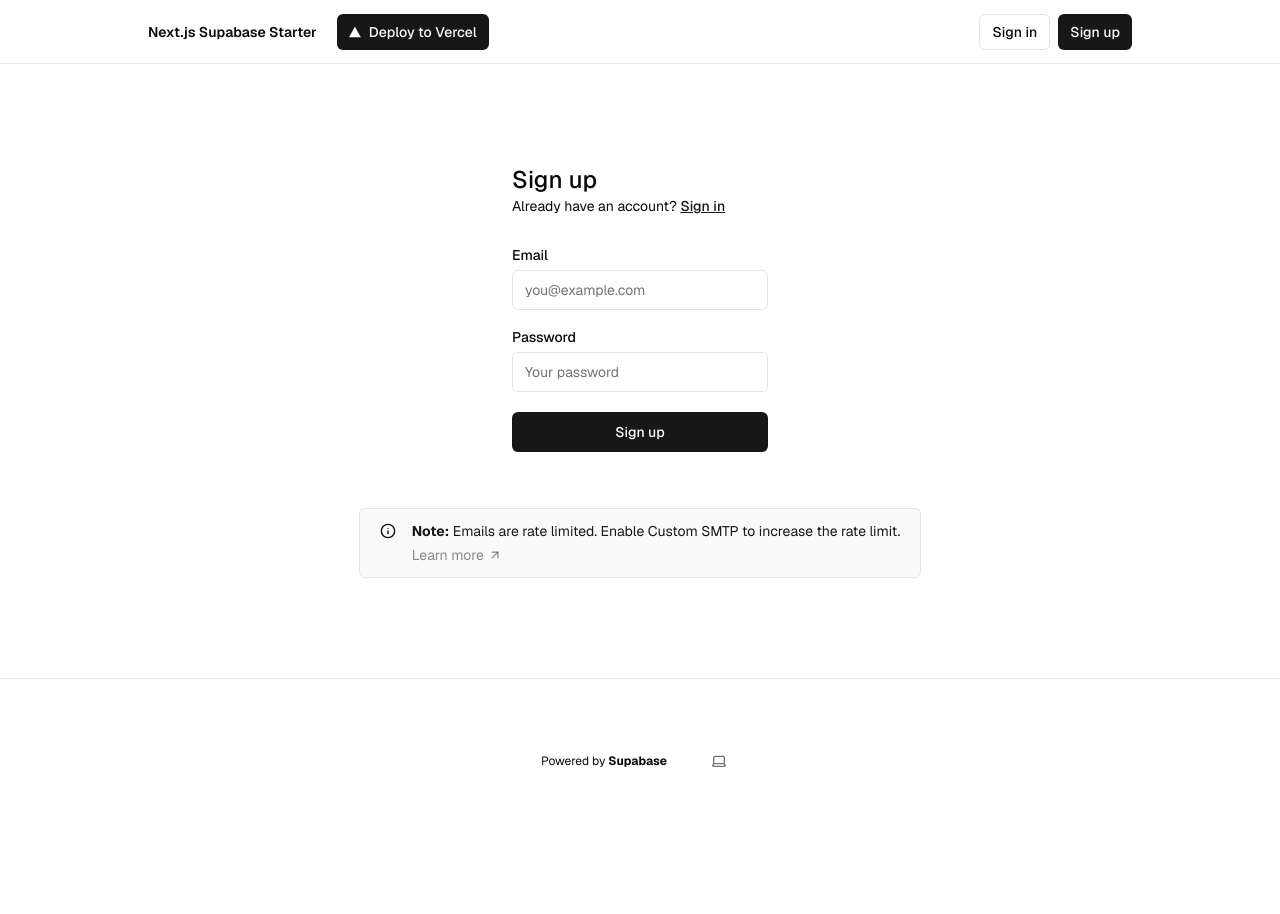
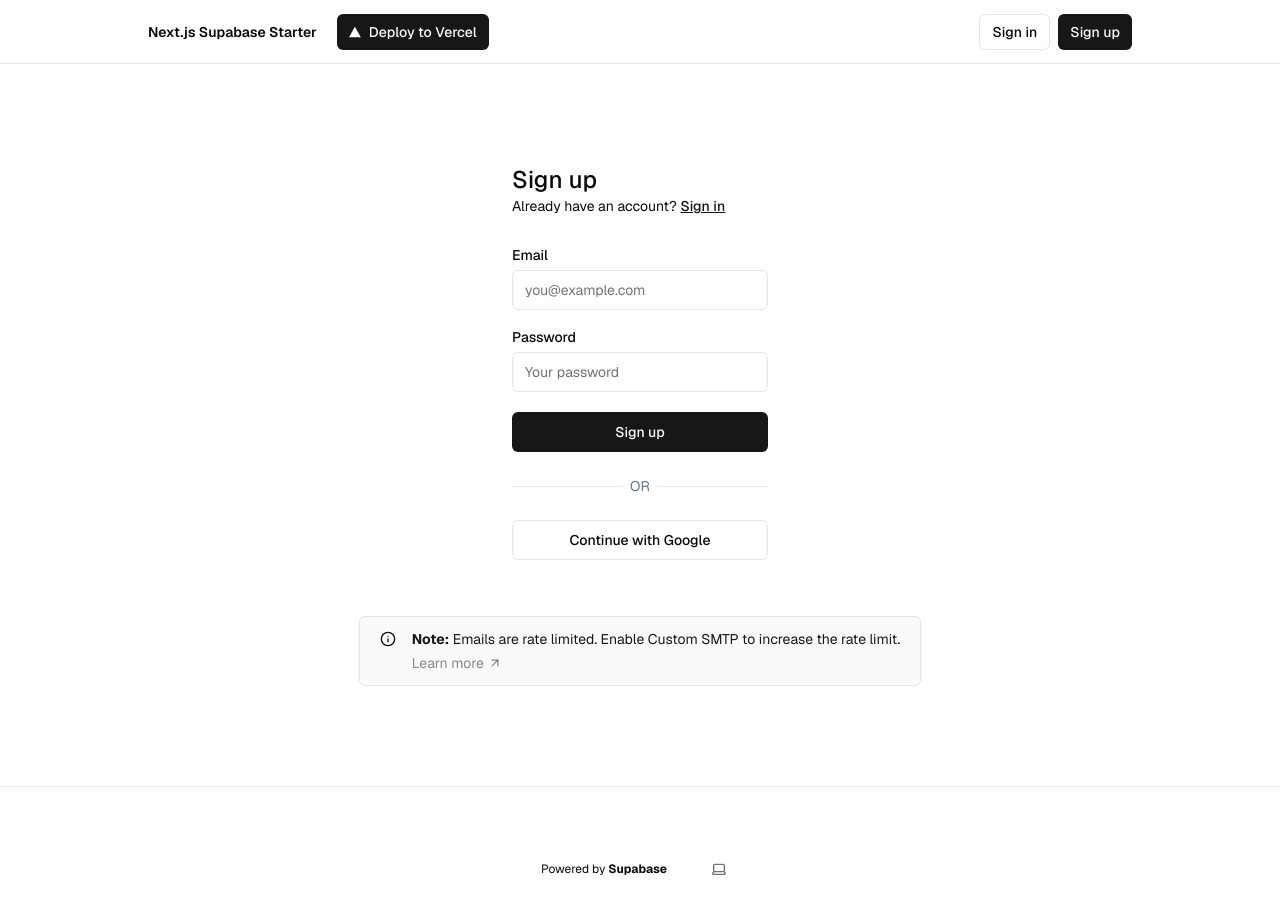
Before and after one commit to arjohnsonn/forty, a Next.js app: page /sign-up in a window 1280 px wide. Shown: the top 914 px of the page. Before the commit the page ends 843 px from the top, so only its background shows below. Built offline with nearby package versions, Linux system fonts and the light colour scheme; no server answers.

Commit message:
feat: google auth

```diff
--- a/app/(auth-pages)/sign-in/page.tsx
+++ b/app/(auth-pages)/sign-in/page.tsx
@@ -1,4 +1,4 @@
-import { signInAction } from "@/app/actions";
+import { signInAction, signInWithGoogleAction } from "@/app/actions";
 import { FormMessage, Message } from "@/components/form-message";
 import { SubmitButton } from "@/components/submit-button";
 import { Input } from "@/components/ui/input";
@@ -37,6 +37,14 @@ export default async function Login(props: { searchParams: Promise<Message> }) {
         <SubmitButton pendingText="Signing In..." formAction={signInAction}>
           Sign in
         </SubmitButton>
+        <SubmitButton
+          formAction={signInWithGoogleAction}
+          variant="outline"
+          formNoValidate
+          pendingText="Continuing..."
+        >
+          Continue with Google
+        </SubmitButton>
         <FormMessage message={searchParams} />
       </div>
     </form>
--- a/app/(auth-pages)/sign-up/page.tsx
+++ b/app/(auth-pages)/sign-up/page.tsx
@@ -1,4 +1,4 @@
-import { signUpAction } from "@/app/actions";
+import { signUpAction, signInWithGoogleAction } from "@/app/actions";
 import { FormMessage, Message } from "@/components/form-message";
 import { SubmitButton } from "@/components/submit-button";
 import { Input } from "@/components/ui/input";
@@ -42,6 +42,19 @@ export default async function Signup(props: {
           <SubmitButton formAction={signUpAction} pendingText="Signing up...">
             Sign up
           </SubmitButton>
+          <div className="flex items-center gap-2 my-4">
+            <span className="h-px flex-1 bg-gray-200" />
+            <span className="text-sm text-gray-500">OR</span>
+            <span className="h-px flex-1 bg-gray-200" />
+          </div>
+          <SubmitButton
+            formAction={signInWithGoogleAction}
+            variant="outline"
+            formNoValidate
+            pendingText="Continuing..."
+          >
+            Continue with Google
+          </SubmitButton>
           <FormMessage message={searchParams} />
         </div>
       </form>
--- a/app/actions.ts
+++ b/app/actions.ts
@@ -15,7 +15,7 @@ export const signUpAction = async (formData: FormData) => {
     return encodedRedirect(
       "error",
       "/sign-up",
-      "Email and password are required",
+      "Email and password are required"
     );
   }
 
@@ -34,7 +34,7 @@ export const signUpAction = async (formData: FormData) => {
     return encodedRedirect(
       "success",
       "/sign-up",
-      "Thanks for signing up! Please check your email for a verification link.",
+      "Thanks for signing up! Please check your email for a verification link."
     );
   }
 };
@@ -75,7 +75,7 @@ export const forgotPasswordAction = async (formData: FormData) => {
     return encodedRedirect(
       "error",
       "/forgot-password",
-      "Could not reset password",
+      "Could not reset password"
     );
   }
 
@@ -86,7 +86,7 @@ export const forgotPasswordAction = async (formData: FormData) => {
   return encodedRedirect(
     "success",
     "/forgot-password",
-    "Check your email for a link to reset your password.",
+    "Check your email for a link to reset your password."
   );
 };
 
@@ -100,7 +100,7 @@ export const resetPasswordAction = async (formData: FormData) => {
     encodedRedirect(
       "error",
       "/protected/reset-password",
-      "Password and confirm password are required",
+      "Password and confirm password are required"
     );
   }
 
@@ -108,7 +108,7 @@ export const resetPasswordAction = async (formData: FormData) => {
     encodedRedirect(
       "error",
       "/protected/reset-password",
-      "Passwords do not match",
+      "Passwords do not match"
     );
   }
 
@@ -120,7 +120,7 @@ export const resetPasswordAction = async (formData: FormData) => {
     encodedRedirect(
       "error",
       "/protected/reset-password",
-      "Password update failed",
+      "Password update failed"
     );
   }
 
@@ -132,3 +132,22 @@ export const signOutAction = async () => {
   await supabase.auth.signOut();
   return redirect("/sign-in");
 };
+
+// Add Google OAuth action
+export const signInWithGoogleAction = async () => {
+  const supabase = await createClient();
+  const origin = (await headers()).get("origin");
+  const { data, error } = await supabase.auth.signInWithOAuth({
+    provider: "google",
+    options: {
+      redirectTo: `${origin}/auth/callback`,
+    },
+  });
+
+  if (error) {
+    console.error(error.message);
+    return encodedRedirect("error", "/sign-up", error.message);
+  }
+
+  return redirect(data.url);
+};
```
Also changed, not shown: 1 other file (tests, documents, lock files or other folders).
